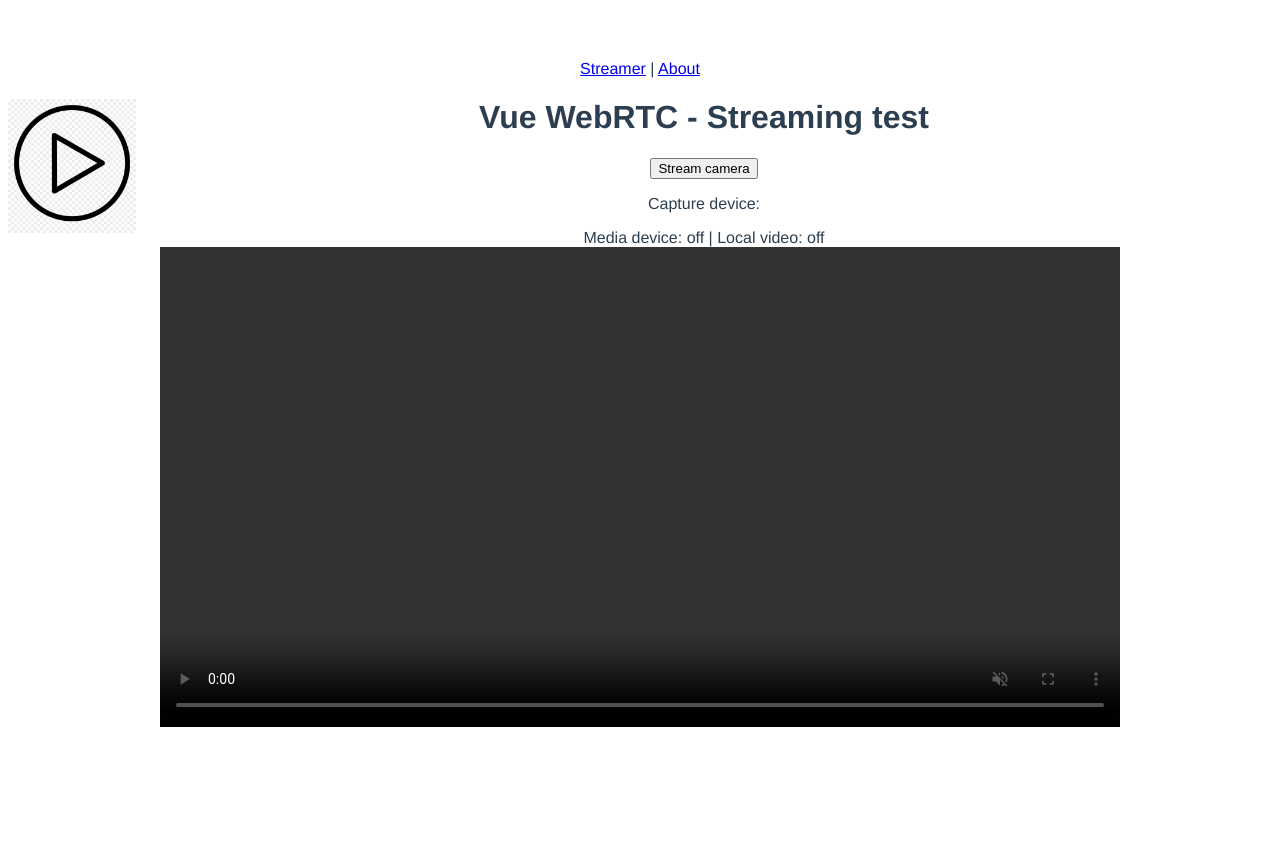
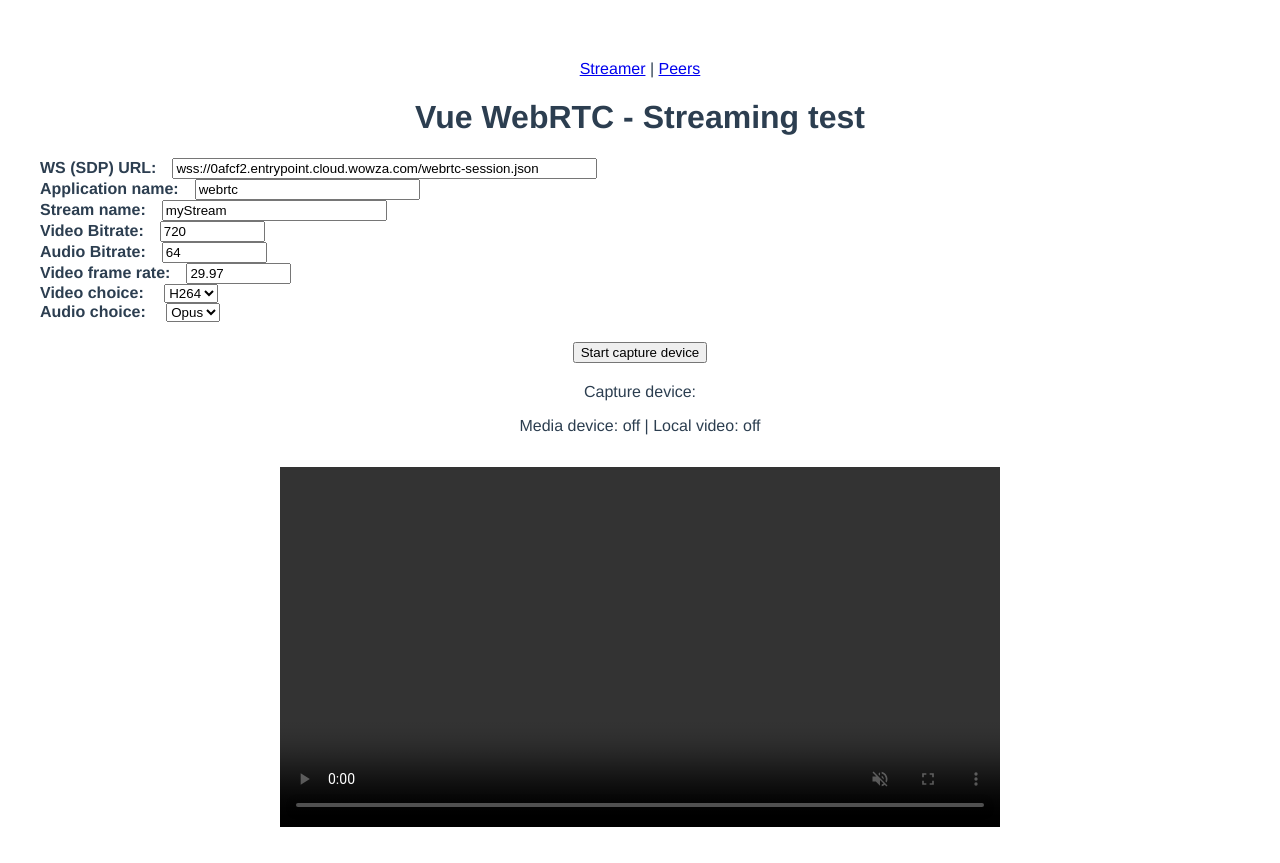
Before and after one commit to betocostadev/vuertc-mvp, a Vue app: page /#/ in a window 1280 px wide. Before the commit the page ends 800 px from the top, so only its background shows below. Built offline with nearby package versions, Linux system fonts and the light colour scheme.

Commit message:
implementing wsconnect

```diff
--- a/src/App.vue
+++ b/src/App.vue
@@ -2,7 +2,7 @@
   <div id="app">
     <div id="nav">
       <router-link to="/">Streamer</router-link> |
-      <router-link to="/about">About</router-link>
+      <router-link to="/peers">Peers</router-link>
     </div>
     <router-view />
   </div>
--- a/src/router/index.js
+++ b/src/router/index.js
@@ -2,7 +2,7 @@ import Vue from 'vue'
 import VueRouter from 'vue-router'
 import Streamer from '../views/Streamer.vue'
 
-Vue.use(VueRouter);
+Vue.use(VueRouter)
 
 const routes = [{
     path: '/',
@@ -10,15 +10,17 @@ const routes = [{
     component: Streamer
   },
   {
-    path: '/about',
-    name: 'About',
+    path: '/peers',
+    name: 'Peers',
+
     // route level code-splitting
     // this generates a separate chunk (about.[hash].js) for this route
     // which is lazy-loaded when the route is visited.
+
     component: () =>
-      import( /* webpackChunkName: "about" */ '../views/About.vue')
+      import( /* webpackChunkName: "about" */ '../views/Peers.vue')
   }
-];
+]
 
 const router = new VueRouter({
   routes
--- a/src/views/About.vue
+++ /dev/null
@@ -1,5 +0,0 @@
-<template>
-  <div class="about">
-    <h1>This is an about page</h1>
-  </div>
-</template>
--- /dev/null
+++ b/src/views/Peers.vue
@@ -0,0 +1,5 @@
+<template>
+  <div class="peers">
+    <h1>Watch streaming</h1>
+  </div>
+</template>
--- a/src/views/Streamer.vue
+++ b/src/views/Streamer.vue
@@ -1,27 +1,110 @@
 <template>
   <div class="streamer">
-    <img class="play-image" alt="Play Image" src="../assets/play.png" />
     <h1>Vue WebRTC - Streaming test</h1>
+    <div class="userChoices">
+      <input type="hidden" id="userAgent" name="userAgent" value="" />
+
+      <div>
+        <label for="sdpURL">WS (SDP) URL:</label>
+        <input type="text" id="sdpURL" size="50" v-model="wsURL" />
+      </div>
+
+      <div>
+        <label for="applicationName">Application name:</label>
+        <input
+          type="text"
+          id="applicationName"
+          size="25"
+          v-model="streamInfo.applicationName"
+        />
+      </div>
+
+      <div>
+        <label for="streamName">Stream name:</label>
+        <input
+          type="text"
+          id="streamName"
+          size="25"
+          v-model="streamInfo.streamName"
+        />
+      </div>
+
+      <div>
+        <label for="videoBitrate">Video Bitrate:</label>
+        <input
+          type="text"
+          id="videoBitrate"
+          size="10"
+          v-model="videoSettings.videoBitrate"
+        />
+      </div>
+
+      <div>
+        <label for="audioBitrate">Audio Bitrate:</label>
+        <input
+          type="text"
+          id="audioBitrate"
+          size="10"
+          v-model="audioSettings.audioBitrate"
+        />
+      </div>
+
+      <div>
+        <label for="videoFrameRate">Video frame rate:</label>
+        <input
+          type="text"
+          id="videoFrameRate"
+          size="10"
+          v-model="videoSettings.videoFrameRate"
+        />
+      </div>
+
+      <div>
+        <label for="videoChoice">Video choice: </label>
+        <select name="videoChoice" id="videoChoice">
+          <option :value="videoSettings.videoChoice" selected="selected"
+            >H264</option
+          >
+        </select>
+      </div>
+
+      <div>
+        <label for="audioChoice">Audio choice: </label>
+        <select type="text" id="audioChoice">
+          <option :value="audioSettings.audioChoice">Opus</option>
+        </select>
+      </div>
+    </div>
+
     <div class="buttons">
-      <button @click="streamCamera">Stream camera</button>
+      <button @click="startCapture">Start capture device</button>
+      <button v-show="localStream" @click="startStream">
+        Start stream
+      </button>
     </div>
+
     <div class="status">
       <p>Capture device: {{ device }}</p>
-      <span v-if="!mediaDevice">Media device: off | </span>
+      <span v-if="!hasMediaDevice">Media device: off | </span>
       <span v-else>Media device: on | </span>
-      <span v-if="!localVideo">Local video: off</span>
+      <span v-if="!isLocalVideoPlaying">Local video: off</span>
       <span v-else>Local video: on</span>
     </div>
-    <div class="div-section">
+
+    <section class="video-container">
       <video
         id="localVideo"
-        :srcObject.prop="localVideoSource"
+        :srcObject.prop="localStream"
         autoplay
         playsinline
         muted
         controls
-        style="height:480px;"
+        :style="videoWidth"
       ></video>
+    </section>
+
+    <div>
+      <span v-if="elementText.sdpDataTag">{{ elementText.sdpDataTag }}</span>
     </div>
   </div>
 </template>
@@ -34,40 +117,170 @@ export default {
   name: 'Streamer',
   data() {
     return {
-      localVideoSource: null,
-      localVideo: false,
-      mediaDevice: false,
-      device: null
+      elementText: {
+        sdpDataTag: null
+      },
+      videoWidth: 'width: 720px',
+      isLocalVideoPlaying: false,
+      hasMediaDevice: false,
+      device: null,
+      remoteVideo: null,
+      localStream: null,
+      peerConnection: null,
+      peerConnectionConfig: {
+        iceServers: []
+      },
+      wsURL: 'wss://0afcf2.entrypoint.cloud.wowza.com/webrtc-session.json',
+      wsConnection: null,
+      streamInfo: {
+        applicationName: 'webrtc',
+        streamName: 'myStream',
+        sessionId: '[empty]'
+      },
+      userData: {
+        param1: 'value1'
+      },
+      videoSettings: {
+        videoBitrate: 720,
+        videoFrameRate: '29.97',
+        videoChoice: '42e01f',
+        videoIndex: -1
+      },
+      audioSettings: {
+        audioBitrate: 64,
+        audioChoice: 'opus',
+        audioIndex: -1
+      },
+      userAgent: null,
+      newAPI: false,
+      SDPOutput: new Object()
     }
   },
   components: {},
   methods: {
-    streamCamera() {
+    startCapture() {
       const openMediaDevices = async constraints => {
         return await navigator.mediaDevices.getUserMedia(constraints)
       }
       try {
         const stream = openMediaDevices({ video: true, audio: true })
         console.log('Got MediaStream:', stream)
-        this.mediaDevice = true
-        this.playVideoFromCamera()
+
+        window.RTCPeerConnection =
+          window.RTCPeerConnection ||
+          window.mozRTCPeerConnection ||
+          window.webkitRTCPeerConnection
+        window.RTCIceCandidate =
+          window.RTCIceCandidate ||
+          window.mozRTCIceCandidate ||
+          window.webkitRTCIceCandidate
+        window.RTCSessionDescription =
+          window.RTCSessionDescription ||
+          window.mozRTCSessionDescription ||
+          window.webkitRTCSessionDescription
+
+        this.hasMediaDevice = true
+        this.playVideoFromCaptureDevice()
       } catch (error) {
-        this.mediaDevice = false
+        this.hasMediaDevice = false
         console.error('Error accessing media devices.', error)
       }
     },
-    async playVideoFromCamera() {
+
+    async playVideoFromCaptureDevice() {
       try {
         const constraints = { video: true, audio: true }
         const stream = await navigator.mediaDevices.getUserMedia(constraints)
-        this.localVideoSource = stream
-        this.localVideo = true
+        this.localStream = stream
+        this.isLocalVideoPlaying = true
       } catch (error) {
-        this.localVideo = false
-        console.error('Error opening video camera.', error)
+        this.isLocalVideoPlaying = false
+        console.error('Error opening capture device.', error)
+      }
+    },
+
+    startStream() {
+      this.wsConnect()
+    },
+
+    wsConnect(url) {
+      this.wsConnection = new WebSocket(this.wsURL)
+      this.wsConnection.binaryType = 'arraybuffer'
+
+      this.wsConnection.onopen = () => {
+        console.log('wsConnection.onopen')
+
+        this.peerConnection = new RTCPeerConnection(this.peerConnectionConfig)
+        this.peerConnection.onicecandidate = gotIceCandidate
+
+        if (this.newAPI) {
+          let localTracks = this.localStream.getTracks()
+          for (let localTrack of localTracks) {
+            this.peerConnection.addTrack(localTrack, this.localStream)
+          }
+        } else {
+          this.peerConnection.addStream(this.localStream)
+        }
+
+        this.peerConnection
+          .createOffer()
+          .then(gotDescription)
+          .catch(errorHandler)
+      }
+
+      this.wsConnection.onmessage = evt => {
+        console.log('wsConnection.onmessage: ' + evt.data)
+
+        let msgJSON = JSON.parse(evt.data)
+
+        let msgStatus = Number(msgJSON['status'])
+        let msgCommand = msgJSON['command']
+
+        if (msgStatus != 200) {
+          this.elementText.sdpDataTag = msgJSON['statusDescription']
+          stopPublisher()
+        } else {
+          this.elementText.sdpDataTag = ''
+
+          let sdpData = msgJSON['sdp']
+          if (sdpData !== undefined) {
+            console.log('sdp: ' + msgJSON['sdp'])
+
+            this.peerConnection
+              .setRemoteDescription(new RTCSessionDescription(sdpData))
+              .catch(errorHandler)
+          }
+
+          let iceCandidates = msgJSON['iceCandidates']
+          if (iceCandidates !== undefined) {
+            for (let iceCandidate of iceCandidates) {
+              console.log('iceCandidates: ' + iceCandidate)
+
+              this.peerConnection.addIceCandidate(
+                new RTCIceCandidate(iceCandidate)
+              )
+            }
+          }
+        }
+
+        if (this.wsConnection != null) this.wsConnection.close()
+        this.wsConnection = null
+      }
+
+      this.wsConnection.onclose = () => {
+        console.log('wsConnection.onclose')
+      }
+
+      this.wsConnection.onerror = evt => {
+        console.log('wsConnection.onerror: ' + JSON.stringify(evt))
+
+        this.elementText.sdpDataTag =
+          'WebSocket connection failed: ' + this.wsURL
+        stopPublisher()
       }
     }
   },
+
   mounted() {
     // Check for available devices
     async function getConnectedDevices(type) {
@@ -93,8 +306,26 @@ export default {
 </script>
 
 <style lang="stylus">
-.play-image {
-  max-width 10vw
-  float left
+
+.buttons {
+  button {
+    margin 0.25rem
+  }
+}
+img, video {
+  max-width 100%
+}
+
+.video-container {
+  margin 2rem auto
+}
+
+.userChoices {
+  margin 1rem
+  text-align left
+  label {
+    font-weight bold
+    padding 1rem
+  }
 }
 </style>
```
